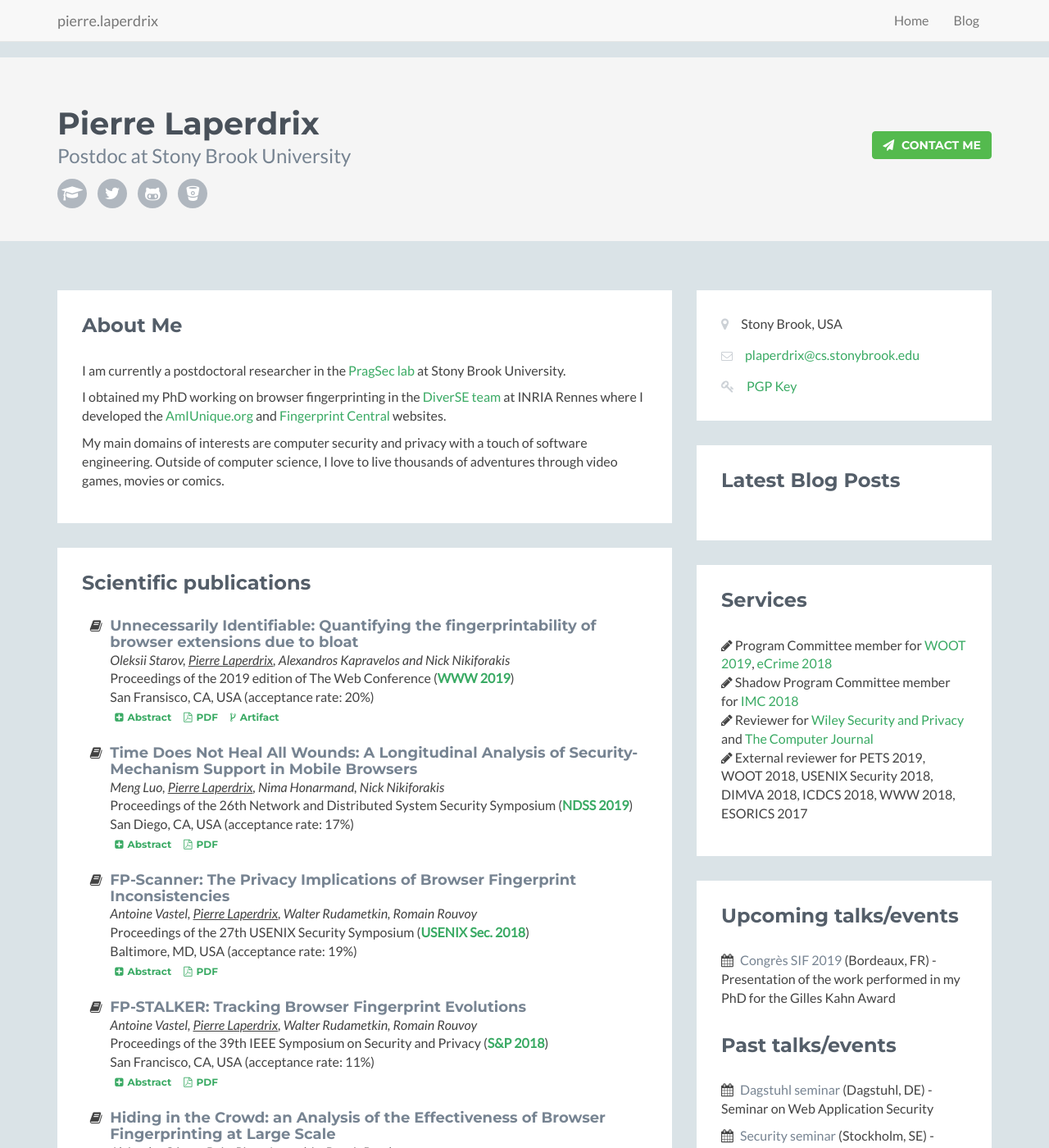
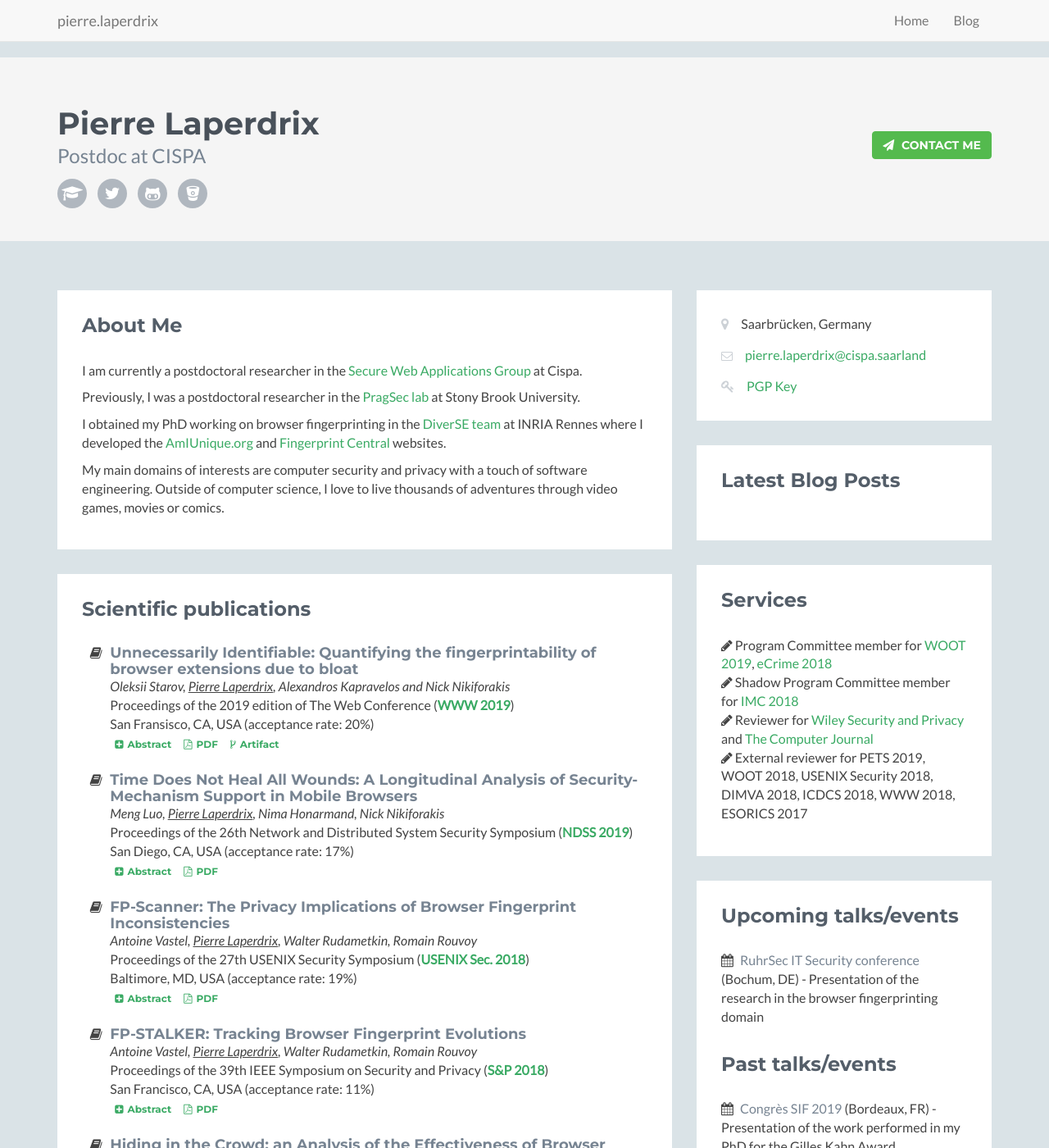
Before and after one commit to plaperdr/plaperdr.github.io, a Jekyll site: the page built from index.html, in a window 1280 px wide and 1400 px high. Shown: the whole window at 82% size. Built offline with Jekyll 4.4.1, drawn with Linux system fonts in a browser that asks for light colours.

Commit message:
Updating site

```diff
--- a/index.html
+++ b/index.html
@@ -6,7 +6,7 @@ layout: home
     <div class="container">
         <div class="profile-content pull-left">
             <h1 class="name">Pierre Laperdrix</h1>
-            <h2 class="desc">Postdoc at Stony Brook University</h2>
+            <h2 class="desc">Postdoc at CISPA</h2>
             <ul class="social list-inline">
                 <li><a target="_blank" href="https://scholar.google.com/citations?user=hcXaYRAAAAAJ"><i class="fa fa-graduation-cap"></i></a></li>
                 <li><a target="_blank" href="https://twitter.com/RockPartridge"><i class="fa fa-twitter"></i></a></li>
@@ -14,7 +14,7 @@ layout: home
                 <li class="last-item"><a target="_blank" href="https://bitbucket.org/pierre_laperdrix"><i class="fa fa-bitbucket"></i></a></li>
             </ul>
         </div><!--//profile-->
-        <a class="btn btn-cta-primary pull-right" href="mailto:plaperdrix@cs.stonybrook.edu" target="_blank"><i class="fa fa-paper-plane"></i> Contact Me</a>
+        <a class="btn btn-cta-primary pull-right" href="mailto:pierre.laperdrix@cispa.saarland" target="_blank"><i class="fa fa-paper-plane"></i> Contact Me</a>
     </div><!--//container-->
 </header><!--//header-->
 
@@ -26,7 +26,8 @@ layout: home
                 <div class="section-inner">
                     <h2 class="heading">About Me</h2>
                     <div class="content">
-                        <p>I am currently a postdoctoral researcher in the <a href="https://securitee.org/lab.html" target="_blank">PragSec lab</a> at Stony Brook University.</p>
+                        <p>I am currently a postdoctoral researcher in the <a href="https://swag.cispa.saarland/" target="_blank">Secure Web Applications Group</a> at Cispa.</p>
+                        <p>Previously, I was a postdoctoral researcher in the <a href="https://securitee.org/lab.html" target="_blank">PragSec lab</a> at Stony Brook University.</p>
                         <p>I obtained my PhD working on browser fingerprinting in the <a href="https://diverse.irisa.fr/" target="_blank">DiverSE team</a> at INRIA Rennes
                             where I developed the <a href="https://amiunique.org/" target="_blank">AmIUnique.org</a>
                             and <a href="https://fpcentral.tbb.torproject.org/" target="_blank">Fingerprint Central</a> websites.</p>
@@ -664,8 +665,8 @@ layout: home
                     <h2 class="heading sr-only">Basic Information</h2>
                     <div class="content">
                         <ul class="list-unstyled">
-                            <li><i class="fa fa-map-marker"></i><span class="sr-only">Location:</span>Stony Brook, USA</li>
-                            <li><i class="fa fa-envelope-o"></i><span class="sr-only">Email:</span><a href="mailto:plaperdrix@cs.stonybrook.edu">plaperdrix@cs.stonybrook.edu</a></li>
+                            <li><i class="fa fa-map-marker"></i><span class="sr-only">Location:</span>Saarbrücken, Germany</li>
+                            <li><i class="fa fa-envelope-o"></i><span class="sr-only">Email:</span><a href="mailto:pierre.laperdrix@cispa.saarland">pierre.laperdrix@cispa.saarland</a></li>
                             <li><i class="fa fa-key"></i><span class="sr-only"></span><a href="/assets/pgp/laperdrix_key.txt">PGP Key</a></li>
                         </ul>
                     </div><!--//content-->
@@ -705,13 +706,14 @@ layout: home
                     <h2 class="heading">Upcoming talks/events</h2>
                     <div class="content">
                         <ul class="list-unstyled">
-                            <li><i class="fa fa-calendar"></i> <a target="_blank" href="https://congres.societe-informatique-de-france.fr/">Congrès SIF 2019</a> (Bordeaux, FR) - Presentation of the work performed in my PhD for the Gilles Kahn Award</li>
+                            <li><i class="fa fa-calendar"></i> <a target="_blank" href="https://www.ruhrsec.de/2019/index.html#talks">RuhrSec IT Security conference</a> (Bochum, DE) - Presentation of the research in the browser fingerprinting domain</li>
                         </ul>
                     </div><!--//content-->
                     <br>
                     <h2 class="heading">Past talks/events</h2>
                     <div class="content">
                         <ul class="list-unstyled">
+                            <li><i class="fa fa-calendar"></i> <a target="_blank" href="https://congres.societe-informatique-de-france.fr/">Congrès SIF 2019</a> (Bordeaux, FR) - Presentation of the work performed in my PhD for the Gilles Kahn Award</li>
                             <li><i class="fa fa-calendar"></i> <a target="_blank" href="https://www.dagstuhl.de/en/program/calendar/semhp/?semnr=18321">Dagstuhl seminar</a> (Dagstuhl, DE) - Seminar on Web Application Security</li>
                             <li><i class="fa fa-calendar"></i> <a target="_blank" href="https://www.kth.se/en/eecs/om-oss/konferenser-och-event/kth-security-seminar/seminar-browser-fingerprinting-past-present-and-possible-future-1.813882">Security seminar</a> (Stockholm, SE) - Invited talk on browser fingerprinting</li>
                             <li><i class="fa fa-calendar"></i> <a target="_blank" href="https://www2018.thewebconf.org/program/tutorials-track/tutorial-203/">The Web Conference 2018</a> (Lyon, FR) - Tutorial "Web Tracking Technologies and Protection Mechanisms"</li>
```
